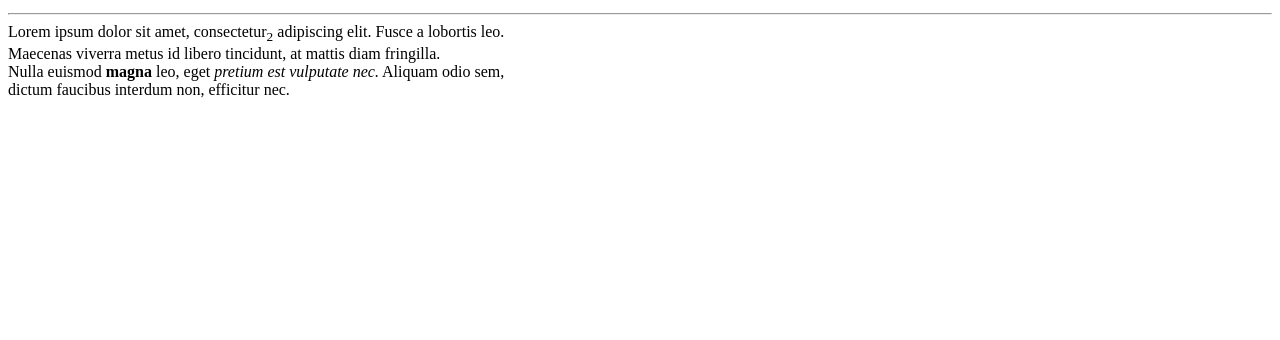
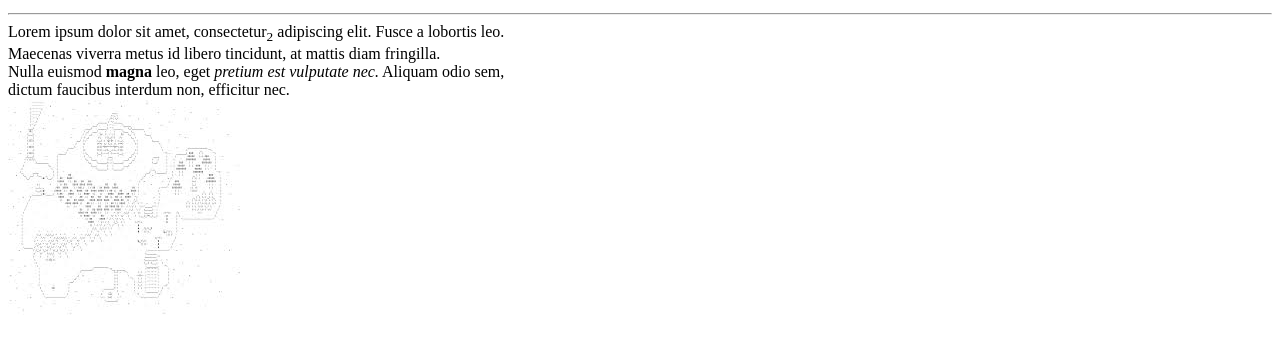
Before and after one commit to safan41/Sample, a plain HTML site: page index.html in a window 1280 px wide. Shown: the part 146-486 px from the top of the page. Drawn offline with Linux system fonts and the light colour scheme.

Commit message:
Update index.html

```diff
--- a/index.html
+++ b/index.html
@@ -15,7 +15,7 @@
             Maecenas viverra metus id libero tincidunt, at mattis diam fringilla. <br>
             Nulla euismod <b>magna</b> leo, eget <i>pretium est vulputate nec.</i> Aliquam odio sem, <br>
             dictum faucibus interdum non, efficitur nec. <br />
-                  <img src="cb2map.jpg" alt="Map of Candybox2 />
+                  <img src="cb2map.jpg" alt="Map of Candybox2" />
             </p>
               </body>
           </html>
```
